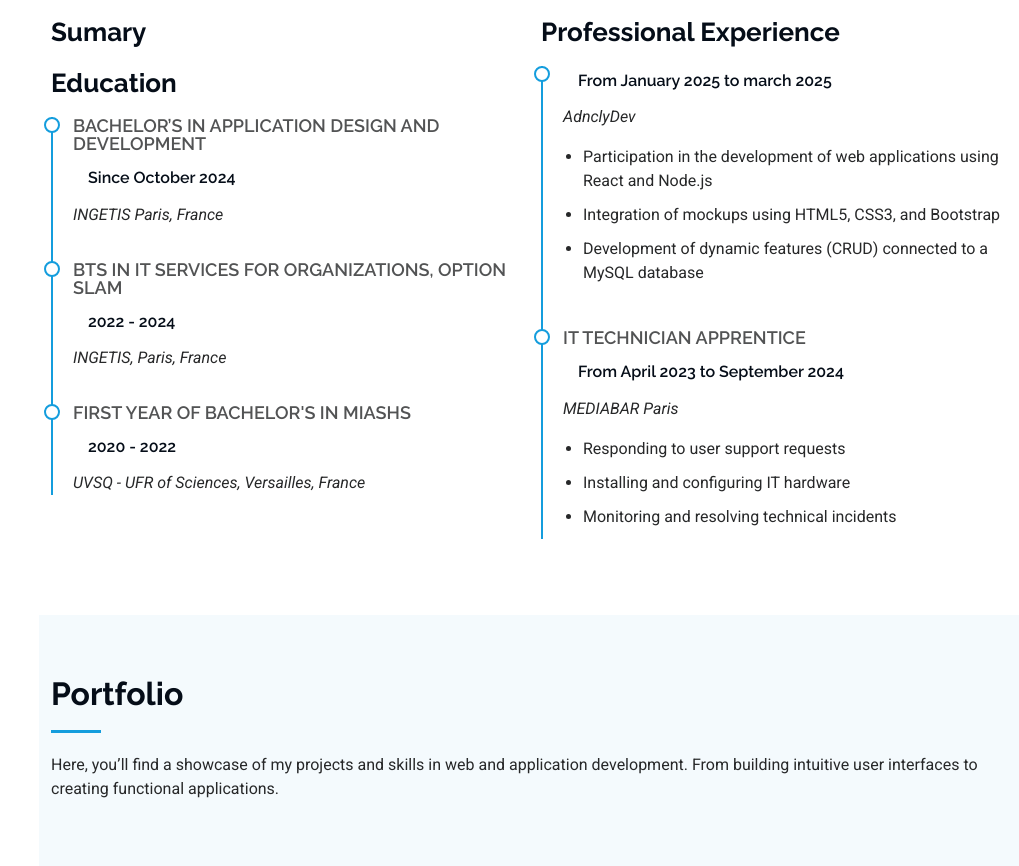
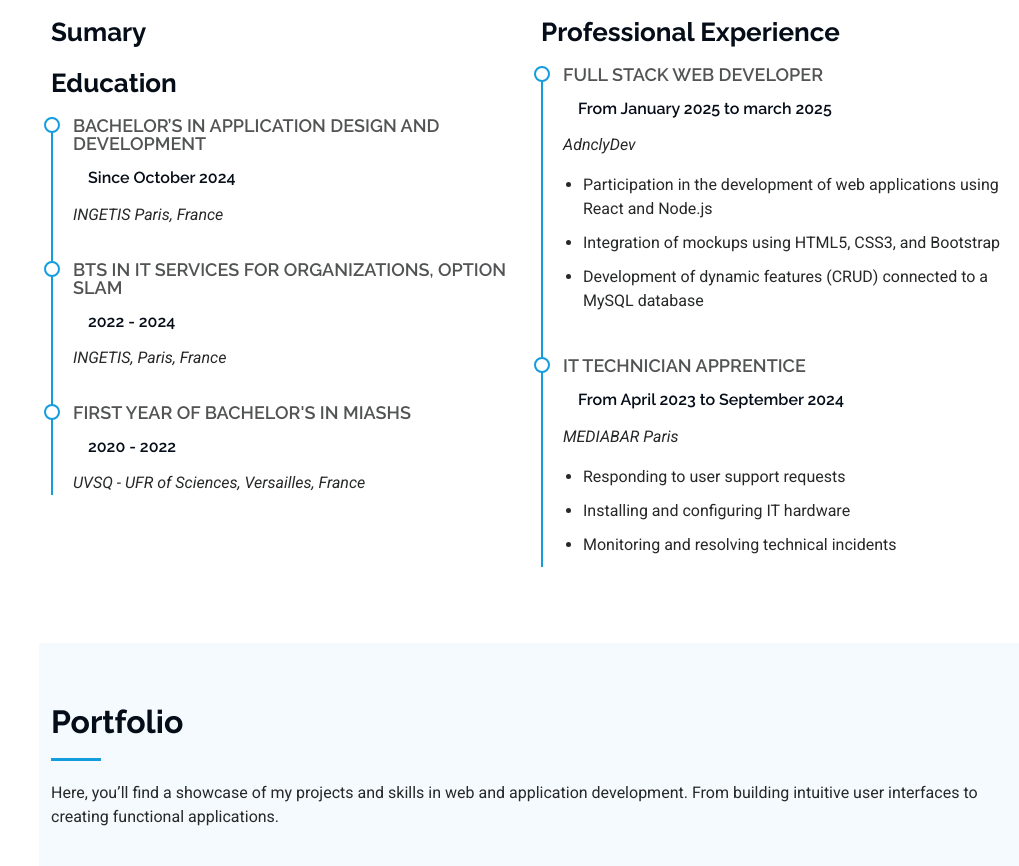
Before and after one commit to Rinatovo/portfolio, a plain HTML site: page index.html in a window 1280 px wide. Shown: the part 2131-2997 px from the top of the page, without its empty margins (261-1280 px from the left). Drawn offline with Linux system fonts and the light colour scheme.

Commit message:
Update index.html h4 title Full Stack Web Developer

```diff
--- a/index.html
+++ b/index.html
@@ -247,7 +247,7 @@
           <div class="col-lg-6" data-aos="fade-up" data-aos-delay="200">
             <h3 class="resume-title">Professional Experience</h3>
             <div class="resume-item">
-              <h4></h4>
+              <h4>Full Stack Web Developer</h4>
               <h5>From January 2025 to march 2025</h5>
               <p><em>AdnclyDev</em></p>
               <ul>
```
